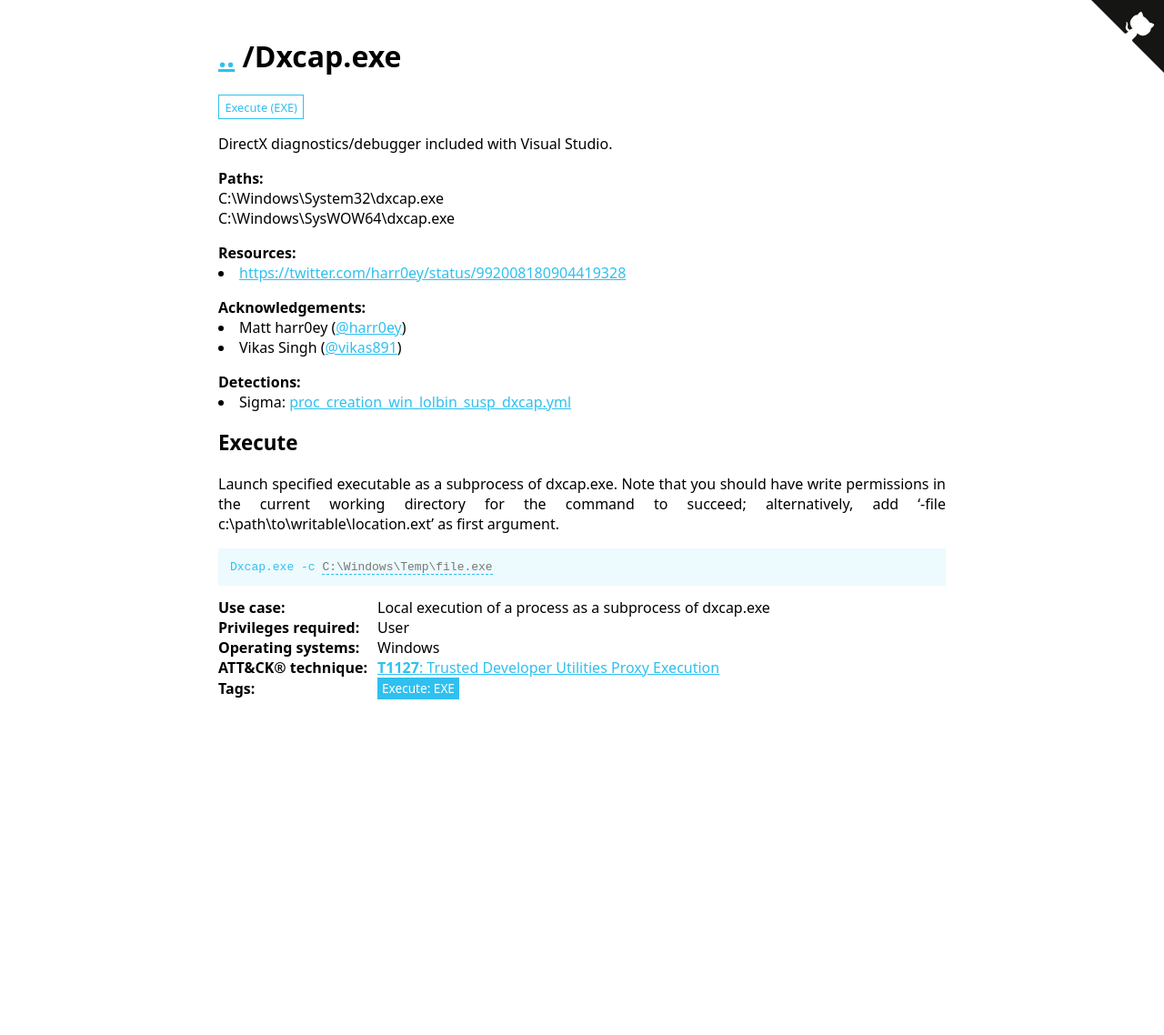
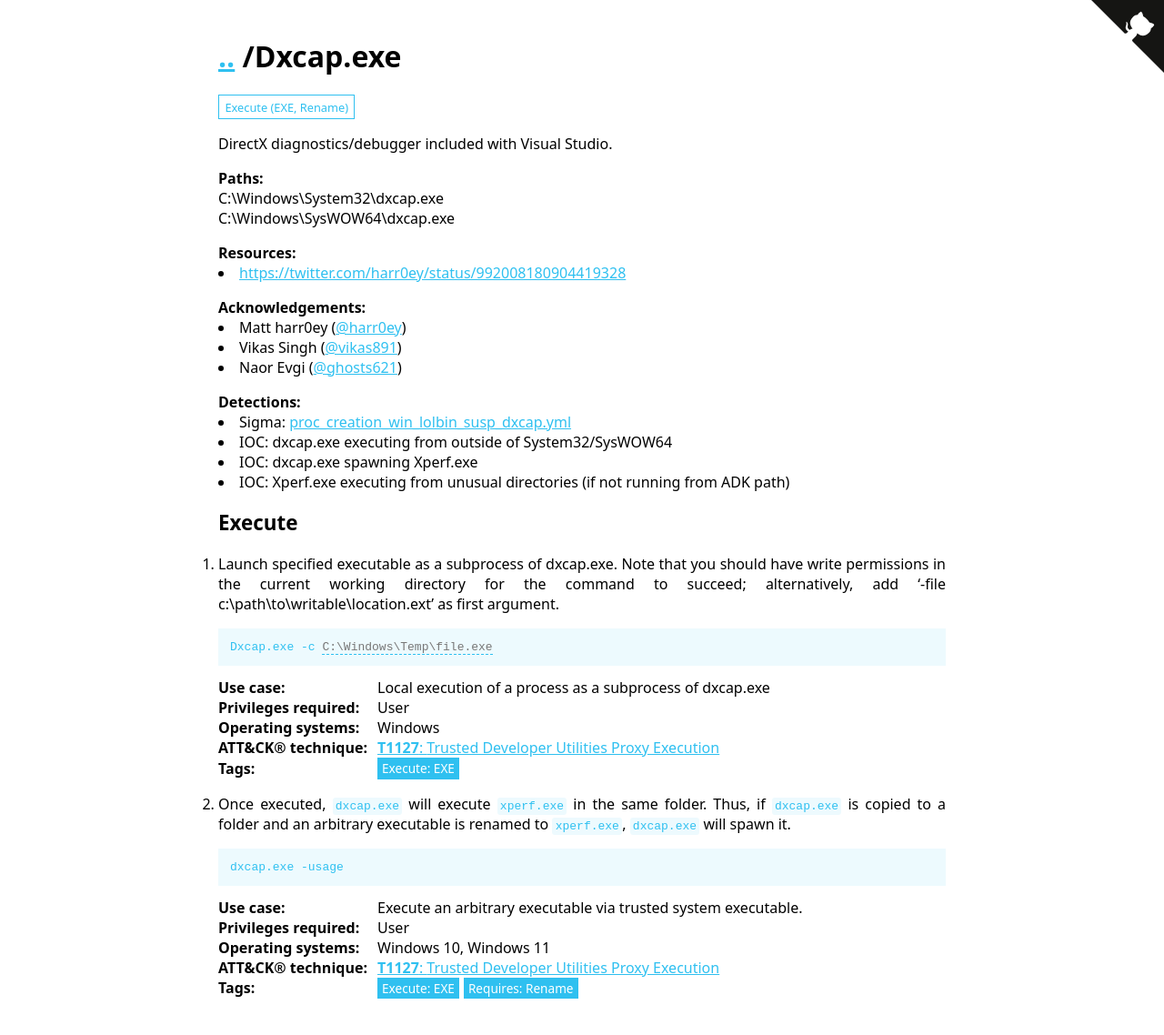
Before and after one commit to LOLBAS-Project/LOLBAS-Project.github.io, a Jekyll site: the page built from _lolbas/OtherMSBinaries/Dxcap.md, in a window 1280 px wide. Shown: the whole page at 91% size. Built offline with Jekyll 4.4.1, drawn with Linux system fonts in a browser that asks for light colours; before the commit the page ends 900 px from its top, so only the background shows below that.

Commit message:
Applying update LOLBAS-Project/LOLBAS@fb87ee5f080acb8c865337767f21e71add08ef6e

```diff
--- a/_lolbas/OtherMSBinaries/Dxcap.md
+++ b/_lolbas/OtherMSBinaries/Dxcap.md
@@ -13,11 +13,26 @@ Commands:
     OperatingSystem: Windows
     Tags:
       - Execute: EXE
+  - Command: dxcap.exe -usage
+    Description: Once executed, `dxcap.exe` will execute `xperf.exe` in the same folder. Thus, if `dxcap.exe` is copied to a folder and an arbitrary executable is renamed to `xperf.exe`, `dxcap.exe` will spawn it.
+    Usecase: Execute an arbitrary executable via trusted system executable.
+    Category: Execute
+    Privileges: User
+    MitreID: T1127
+    OperatingSystem: Windows 10, Windows 11
+    Tags:
+      - Execute: EXE
+      - Requires: Rename
 Full_Path:
   - Path: C:\Windows\System32\dxcap.exe
   - Path: C:\Windows\SysWOW64\dxcap.exe
+Code_Sample:
+  - Code: https://gist.github.com/ghosts621/1d0e0f43f7288c826035d5d011b6ca51
 Detection:
   - Sigma: https://github.com/SigmaHQ/sigma/blob/683b63f8184b93c9564c4310d10c571cbe367e1e/rules/windows/process_creation/proc_creation_win_lolbin_susp_dxcap.yml
+  - IOC: dxcap.exe executing from outside of System32/SysWOW64
+  - IOC: dxcap.exe spawning Xperf.exe
+  - IOC: Xperf.exe executing from unusual directories (if not running from ADK path)
 Resources:
   - Link: https://twitter.com/harr0ey/status/992008180904419328
 Acknowledgement:
@@ -25,4 +40,6 @@ Acknowledgement:
     Handle: '@harr0ey'
   - Person: Vikas Singh
     Handle: '@vikas891'
+  - Person: Naor Evgi
+    Handle: '@ghosts621'
 ---
```
Also changed, not shown: _lolbas/Binaries/Cmstp.md (+14 -0 lines).
